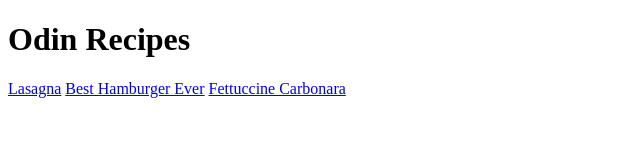
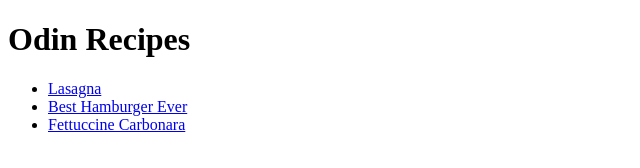
Before and after one commit to alvarosagama/odin-recipes, a plain HTML site: page index.html in a window 1280 px wide. Shown: the whole page, without its empty margins (0-640 px from the left). Drawn offline with Linux system fonts and the light colour scheme.

Commit message:
Fixed the ul list on the index page

```diff
--- a/index.html
+++ b/index.html
@@ -7,8 +7,10 @@
 </head>
 <body>
     <h1>Odin Recipes</h1>
-    <a href="recipes/lasagna.html">Lasagna</a>
-    <a href="recipes/best-hamburger-ever.html">Best Hamburger Ever</a>
-    <a href="recipes/fettuccine-carbonara.html">Fettuccine Carbonara</a>
+    <ul>
+        <li><a href="recipes/lasagna.html">Lasagna</a></li>
+        <li><a href="recipes/best-hamburger-ever.html">Best Hamburger Ever</a></li>
+        <li><a href="recipes/fettuccine-carbonara.html">Fettuccine Carbonara</a></li>
+    </ul>
 </body>
 </html>
```
